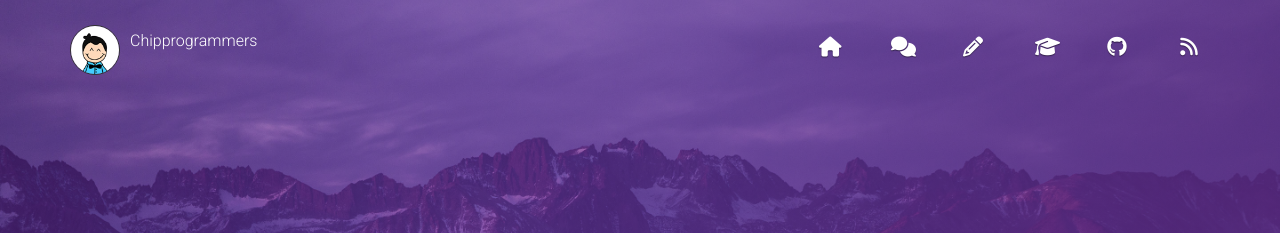
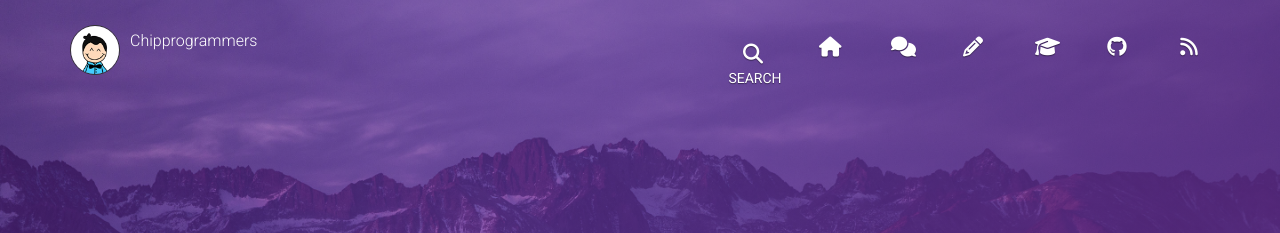
Before and after one commit to tip4programs/imbue, a Jekyll site: the page built from index.html, in a window 1280 px wide. Shown: the top 233 px of the page. Built offline with Jekyll 4.4.1, drawn with Linux system fonts in a browser that asks for light colours; nearby versions of some CDN libraries; the list of posts is cut into pages by our own code.

Commit message:
Update navbar.html

```diff
--- a/_includes/navbar.html
+++ b/_includes/navbar.html
@@ -23,7 +23,7 @@
 	    </div>
 	    <div class="collapse navbar-collapse" id="navigation-index">
 	    	<ul class="nav navbar-nav navbar-right">
-		<li class="super-search" id="js-super-search">
+		<li>
 		 <a href="javascript:void(0);" data-toggle="search" class="hidden-xs">
                       <i class="fa fa-search"></i>
                        <p>Search</p>
```
